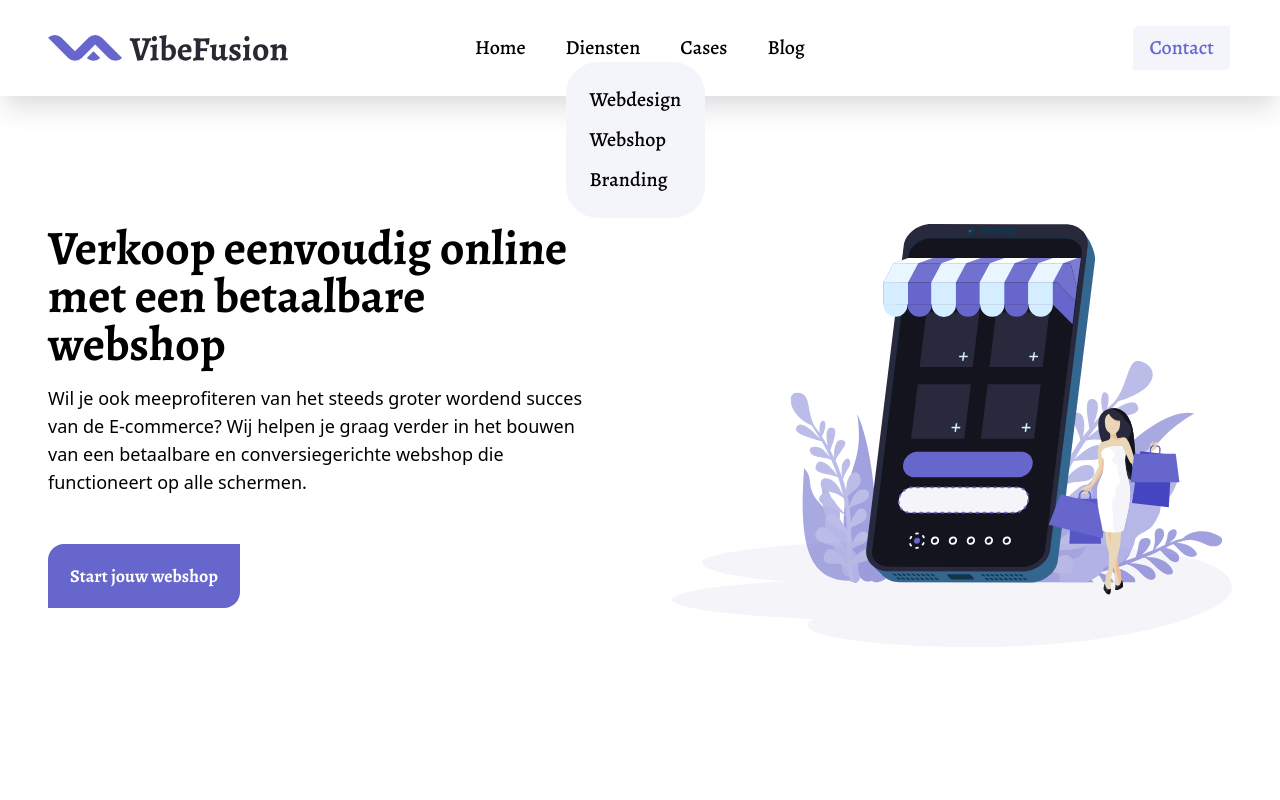
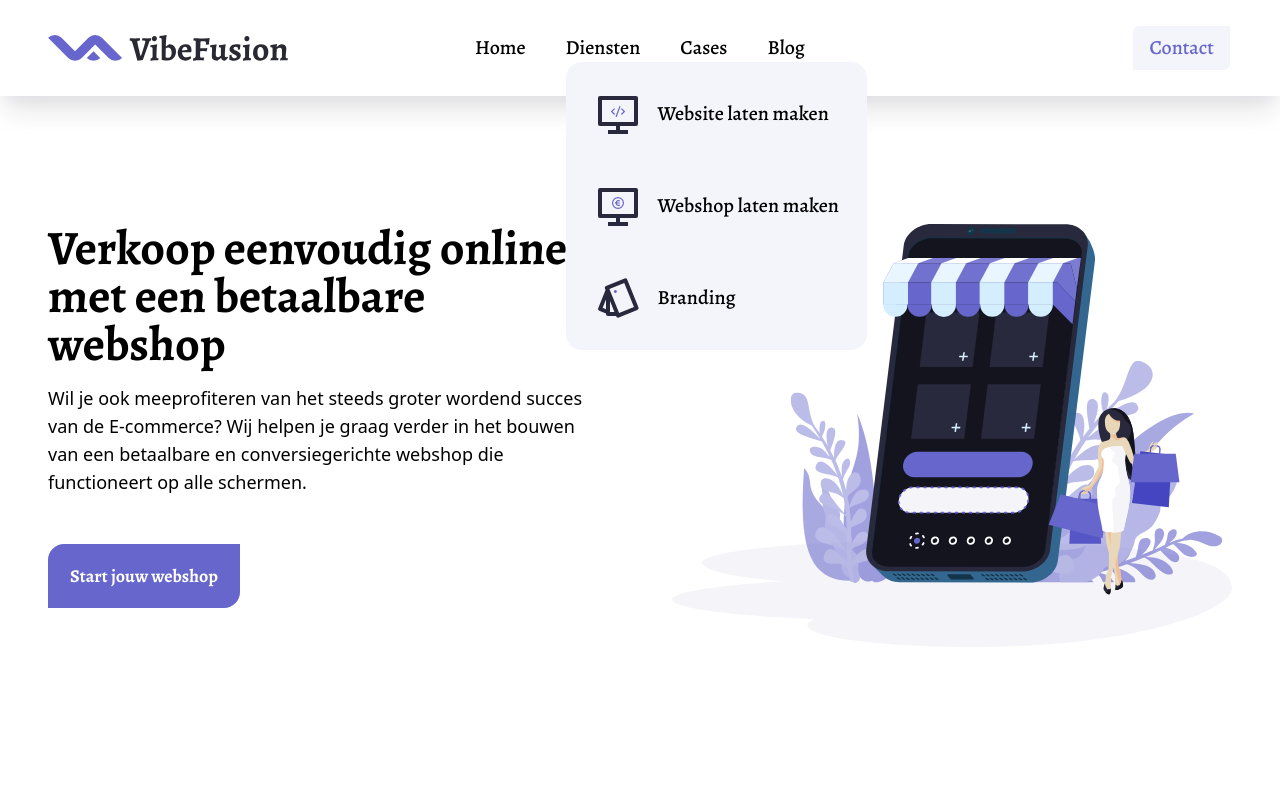
Before and after one commit to Citingdude/vibefusion-front-end, a Nuxt app: page /webshop in a window 1280 px wide. Both pictures are taken after a click on the element "Diensten". Shown: the top 800 px of the page. Built offline with nearby package versions, Linux system fonts and the light colour scheme.

Commit message:
Fix navigation

```diff
--- a/components/AppNavigation.vue
+++ /dev/null
@@ -1,45 +0,0 @@
-<template>
-  <nav
-    class="hidden lg:flex justify-center items-center space-x-10 col-span-6 font-display font-medium text-xl"
-  >
-    <NuxtLink to="/">Home</NuxtLink>
-
-    <div @click="toggleDropdown()" class="relative cursor-pointer">
-      <p>Diensten</p>
-      <div
-        v-if="dienstenDropdown"
-        class="absolute flex flex-col top-full p-6 bg-light-alt rounded-2xl space-y-3"
-      >
-        <NuxtLink to="/webdesign">Webdesign</NuxtLink>
-        <NuxtLink to="/webshop">Webshop</NuxtLink>
-        <NuxtLink to="/branding">Branding</NuxtLink>
-      </div>
-    </div>
-
-    <NuxtLink to="/cases">Cases</NuxtLink>
-
-    <NuxtLink to="/blog">Blog</NuxtLink>
-  </nav>
-</template>
-
-<script setup>
-import { ref } from 'vue'
-
-let dienstenDropdown = ref(false)
-
-function toggleDropdown() {
-  dienstenDropdown.value = !dienstenDropdown.value
-  if (dienstenDropdown) {
-    setTimeout(() => setCloseEvent(), 500);
-  }
-}
-
-function closeDropdown() {
-  dienstenDropdown.value = false
-  window.removeEventListener('click', closeDropdown)
-}
-
-function setCloseEvent() {
-  window.addEventListener('click', closeDropdown)
-}
-</script>
--- /dev/null
+++ b/components/app/AppNavigation.vue
@@ -0,0 +1,52 @@
+<template>
+  <nav
+    class="hidden lg:flex justify-center items-center space-x-10 col-span-6 font-display font-medium text-xl"
+  >
+    <NuxtLink to="/">Home</NuxtLink>
+
+    <div @click="toggleDropdown()" class="relative cursor-pointer">
+      <p>Diensten</p>
+      <div
+        v-if="dienstenDropdown"
+        class="absolute flex flex-col top-full p-3 bg-light-alt rounded-xl space-y-3 w-max"
+      >
+        <AppNavigationLink
+          title="Website laten maken"
+          icon="webdesign"
+          to="/webdesign"
+        />
+        <AppNavigationLink
+          title="Webshop laten maken"
+          icon="webshop"
+          to="webshop"
+        />
+        <AppNavigationLink title="Branding" icon="branding" to="branding" />
+      </div>
+    </div>
+
+    <NuxtLink to="/cases">Cases</NuxtLink>
+
+    <NuxtLink to="/blog">Blog</NuxtLink>
+  </nav>
+</template>
+
+<script setup>
+import { ref } from "vue";
+
+let dienstenDropdown = ref(false);
+
+function toggleDropdown() {
+  document.removeEventListener("click", closeDropdown);
+  dienstenDropdown.value = !dienstenDropdown.value;
+  setTimeout(() => setCloseEvent(), 100);
+}
+
+function closeDropdown() {
+  dienstenDropdown.value = false;
+  document.removeEventListener("click", closeDropdown);
+}
+
+function setCloseEvent() {
+  document.addEventListener("click", closeDropdown);
+}
+</script>
--- /dev/null
+++ b/components/app/AppNavigationLink.vue
@@ -0,0 +1,68 @@
+<template>
+  <NuxtLink
+    :to="props.to"
+    class="flex space-x-4 items-center hover:bg-light-main p-4 rounded-xl"
+  >
+    <component :is="getIcon" class="w-12 h-12" />
+    <p :to="props.to">
+      {{ props.title }}
+    </p>
+  </NuxtLink>
+</template>
+
+<script setup>
+import { defineAsyncComponent, computed } from "vue";
+
+const WebdesignIcon = defineAsyncComponent(() => {
+  return new Promise((resolve) => {
+    resolve(import("~/components/icons/IconsWebdesign.vue"));
+  });
+});
+
+const WebshopIcon = defineAsyncComponent(() => {
+  return new Promise((resolve) => {
+    resolve(import("~/components/icons/IconsWebshop.vue"));
+  });
+});
+
+const BrandingIcon = defineAsyncComponent(() => {
+  return new Promise((resolve) => {
+    resolve(import("~/components/icons/IconsBranding.vue"));
+  });
+});
+
+const props = defineProps({
+  title: {
+    type: String,
+    default: "Link",
+  },
+
+  icon: {
+    type: String,
+    default: "webdesign",
+  },
+
+  to: {
+    type: String,
+    default: "/",
+  },
+});
+
+const getIcon = computed(() => {
+  switch (props.icon) {
+    case "webdesign":
+      return WebdesignIcon;
+
+    case "webshop":
+      return WebshopIcon;
+
+    case "branding":
+      return BrandingIcon;
+
+    default:
+      return WebdesignIcon;
+  }
+});
+</script>
+
+<style lang="scss" scoped></style>
```
